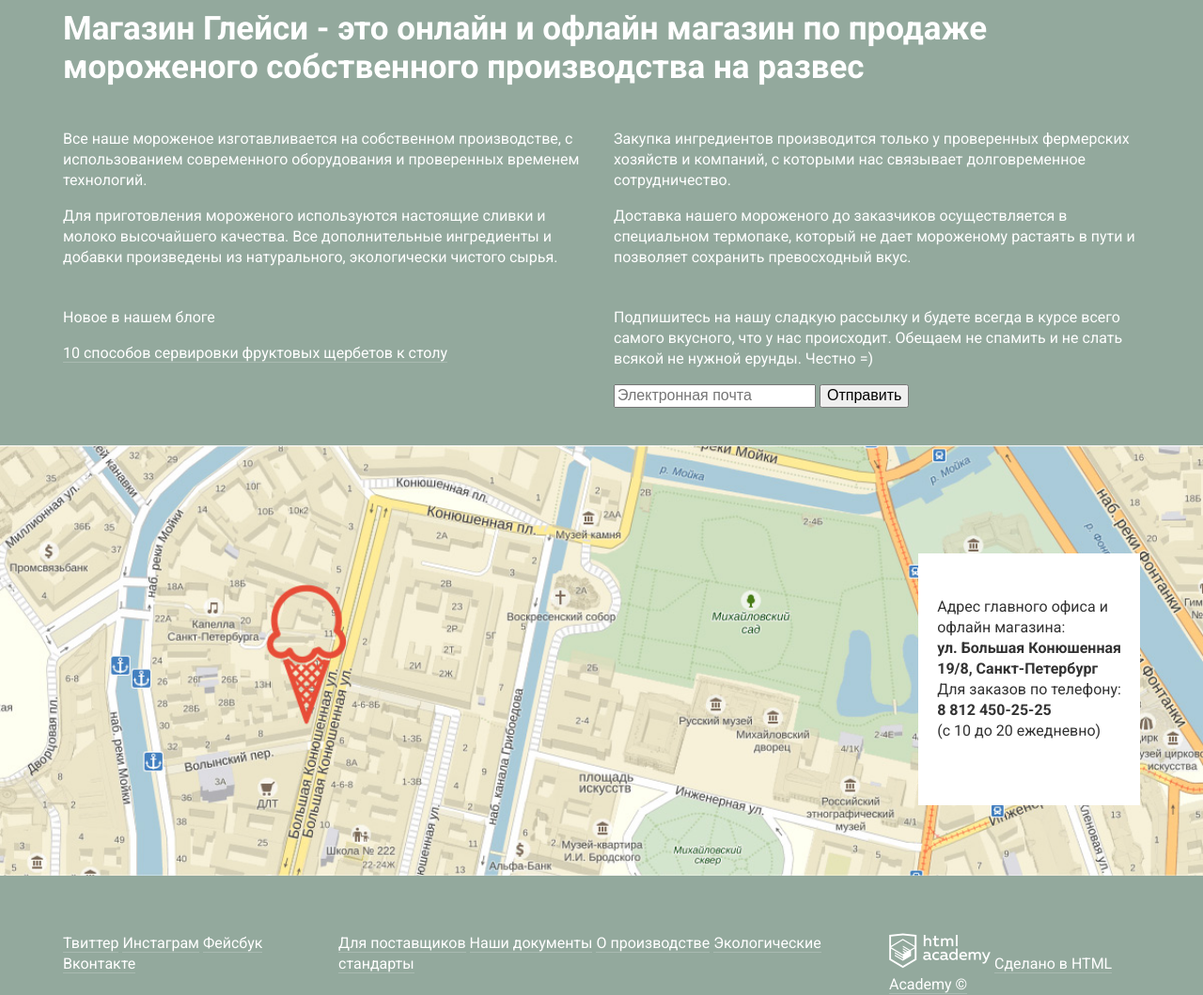
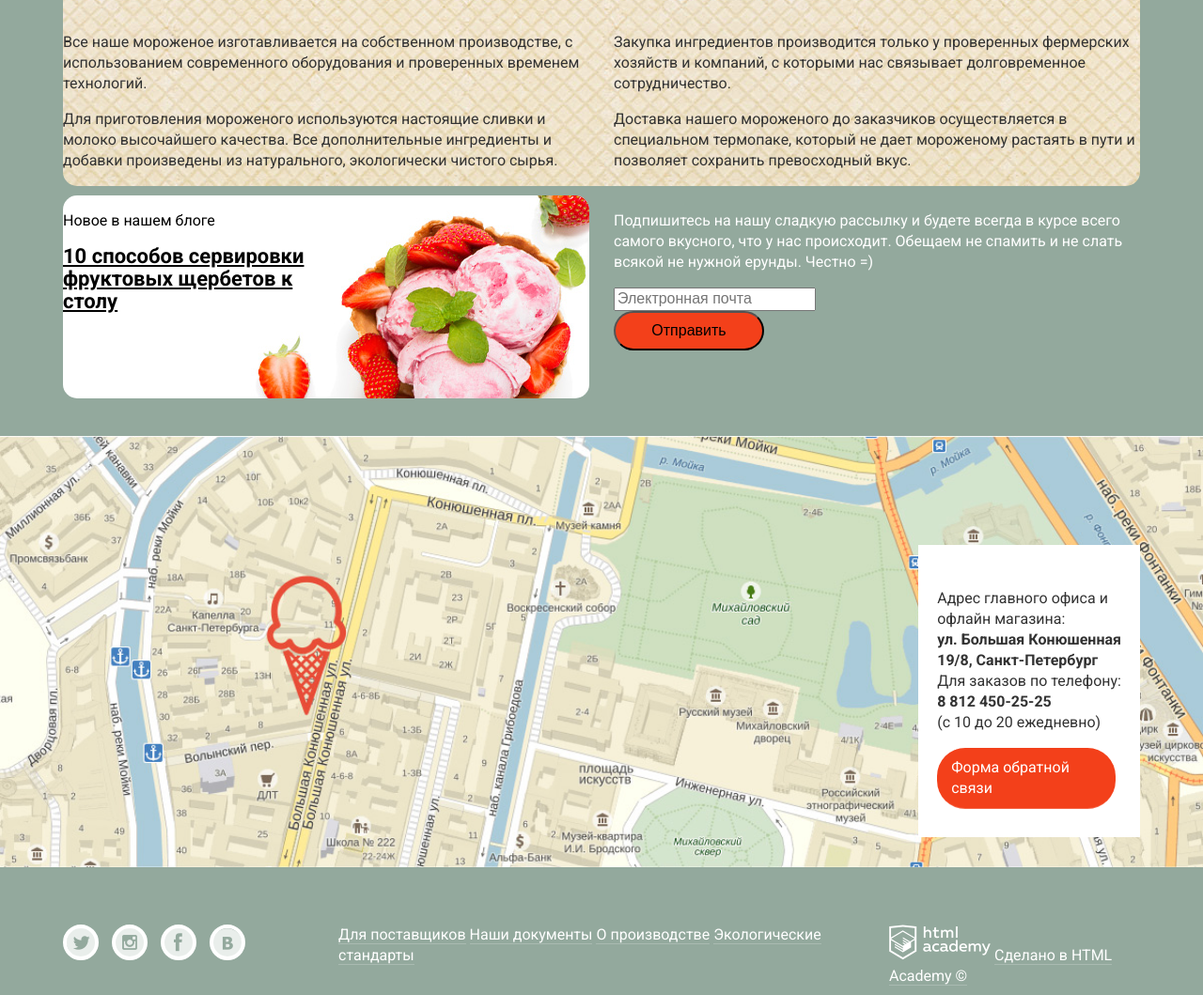
Before and after one commit to Milaev/247319-gllacy, a plain HTML site: page index.html in a window 1280 px wide. Shown: the part 906-1965 px from the top of the page at 94% size. Drawn offline with Linux system fonts and the light colour scheme.

Commit message:
немного оформил  с работы, надо доработать

```diff
--- a/css/style.css
+++ b/css/style.css
@@ -62,9 +62,10 @@ h1, h2 {
 	display: none;
 }
 
-.main-menu li:hover .sub-menu {
+.main-menu li:hover ul {
 	display: block;
 }
+
 
 .sub-menu a {
 	display: block;
@@ -182,12 +183,16 @@ h1, h2 {
 	float: left;
 	width: 560px;
 	margin-bottom: 39px;
+	background: #D03641 url("../img/bg-raspberry.jpg") no-repeat;
+	border-radius: 15px;
 }
 
 .chocolate {
 	float: right ;
 	width: 560px;
 	margin-bottom: 39px;
+	background: #B95B32 url("../img/bg-chocolate.jpg") no-repeat;
+	border-radius: 15px;
 }
 
 .goods .item {
@@ -196,17 +201,33 @@ h1, h2 {
 	vertical-align: top;
 	margin-right: 26px;
 	margin-bottom: 40px;
+	background: url("../img/img-hit.png") no-repeat;
 }
 
 .goods .item:nth-child(4n) {
 	margin-right: 0;
 }
 
+/* Исправить размеры шрифта по макету */
+.shop {
+	background: #FFF9CB url("../img/bg-waffle.jpg") repeat;
+	border-radius: 15px;
+	margin-bottom: 10px;
+}
+
+.shop h2 {
+	color: #323232;
+	font-size: 26px;
+	line-height: 32px;
+	padding-top: 20px;
+	padding-left: 10px;
+}
+
 .technology {
+	color: #323232;
 	float: left;
 	width: 560px;
 	margin-right: 26px;
-	margin-bottom: 10px;
 }
 
 .technology:last-child {
@@ -214,10 +235,21 @@ h1, h2 {
 }
 
 .blog {
+	color: black;
 	float: left;
 	width: 560px;
 	margin-right: 26px;
-	margin-bottom: 40px;
+	padding-bottom: 90px;
+	background: #EAD8E9 url("../img/bg-blog.jpg") no-repeat;
+	border-radius: 15px;
+}
+
+.blog a {
+	color: black;
+	font-size: 22px;
+	font-weight: bold;
+	text-decoration: underline;
+	border: none;
 }
 
 .subscribe {
@@ -228,6 +260,7 @@ h1, h2 {
 
 .maps {
 	margin: 0 auto;
+	margin-top: 40px;
 	margin-bottom: 17px;
 	width: 100%;
 	height: auto;
@@ -272,6 +305,44 @@ h1, h2 {
 	width: 267px;
 }
 
+/*Поправить цвета и отступы*/
+
+.social-btn {
+	display: inline-block;
+	width: 30px;
+	height: 30px;
+	margin-right: 10px;
+	vertical-align: middle;
+	background: url("../img/sprite.png") no-repeat;
+	border-radius: 20px;
+	border: 4px solid #ffffff;
+}
+
+.social-btn-tw {
+	background-position: -11px -638px;
+}
+
+.social-btn-inst {
+	background-position: -11px -176px;
+}
+
+.social-btn-fb {
+	background-position: -11px -51px;
+}
+
+.social-btn-vk {
+	background-position: -11px -689px;
+}
+
+/*Поправить цвета и отступы*/
+.btn {
+	display: block;
+	width: 160px;
+	background-color: #F3401A;
+	border-radius: 30px;
+	padding: 10px 15px;
+}
+
 .clearfix::after {
 	content: "";
 	display: table;
--- a/index.html
+++ b/index.html
@@ -75,6 +75,7 @@
 					<div class="title">Крем-брюле и пломбир с малиновым джемом</div>
 					<a class="btn" href="#">Давайте оба!</a>
 				</div>
+				<!--
 				<div class="option">
 					<div class="title">Шоколадный пломбир и Лимонный сорбет</div>
 					<a class="btn" href="#">Давайте оба!</a>
@@ -83,6 +84,7 @@
 					<div class="title">Пломбир с помадкой и Клубничный щербет</div>
 					<a class="btn" href="#">Давайте оба!</a>
 				</div>
+				-->
 				<input type="radio" name="slider" value="first-option">
 				<input type="radio" name="slider" value="second-option">
 				<input type="radio" name="slider" value="third-option">
@@ -124,7 +126,7 @@
 				</article>
 			</div>
 			<div class="shop clearfix">
-				<h2>Магазин Глейси - это онлайн и офлайн магазин по продаже мороженого собственного производства на развес</h2>
+				<h2>Магазин Глейси – это онлайн и офлайн магазин по продаже мороженого собственного производства на развес</h2>
 				<div class="technology">
 					<p>Все наше мороженое изготавливается на собственном производстве, с использованием современного оборудования и проверенных временем технологий.</p>
 					<p>Для приготовления мороженого используются настоящие сливки и молоко высочайшего качества. Все дополнительные ингредиенты и добавки произведены из натурального, экологически чистого сырья.</p>
@@ -136,7 +138,7 @@
 			</div>
 			<div class="blog">
 				<p>Новое в нашем блоге</p>
-				<a href="#">10 способов сервировки фруктовых щербетов к столу</a>
+				<a href="#">10 способов сервировки<br>фруктовых щербетов к<br>столу</a>
 			</div>
 			<div class="subscribe">
 				<p>Подпишитесь на нашу сладкую рассылку и будете всегда в курсе всего самого вкусного, что у нас происходит. Обещаем не спамить и не слать всякой не нужной ерунды. Честно =) </p>
@@ -165,10 +167,10 @@
 	<footer class="main-footer">
 		<div class="container clearfix">
 			<section class="footer-social">
-				<a class="social-btn social-btn-tw" href="#">Твиттер</a>
-				<a class="social-btn social-btn-inst" href="#">Инстаграм</a>
-				<a class="social-btn social-btn-fb" href="#">Фейсбук</a>
-				<a class="social-btn social-btn-vk" href="#">Вконтакте</a>
+				<a class="social-btn social-btn-tw" href="#"></a>
+				<a class="social-btn social-btn-inst" href="#"></a>
+				<a class="social-btn social-btn-fb" href="#"></a>
+				<a class="social-btn social-btn-vk" href="#"></a>
 			</section>
 			<section class="footer-info">
 				<a href="#">Для поставщиков</a>
```
Lines whose indentation alone changed are shown as unchanged.
